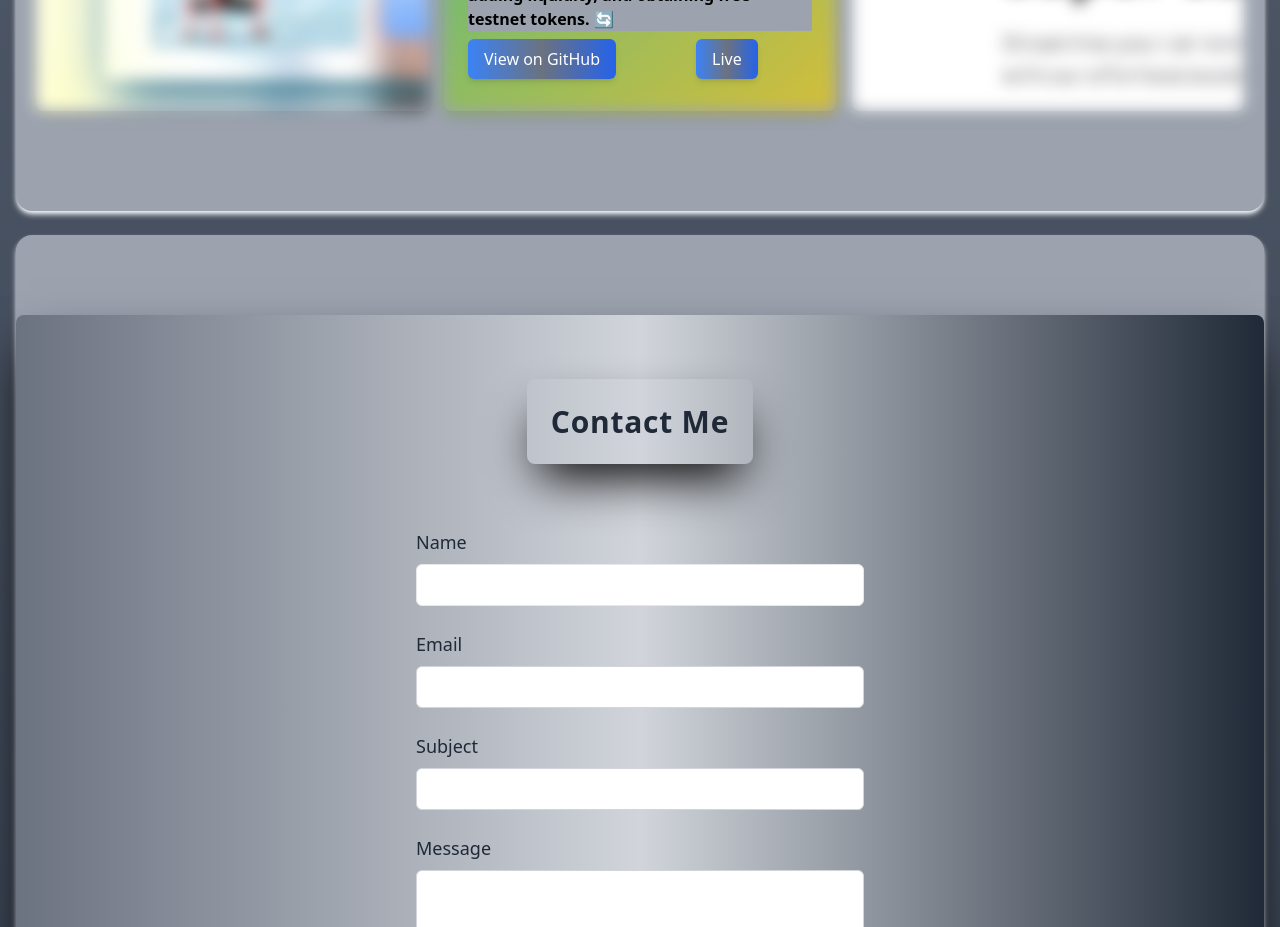
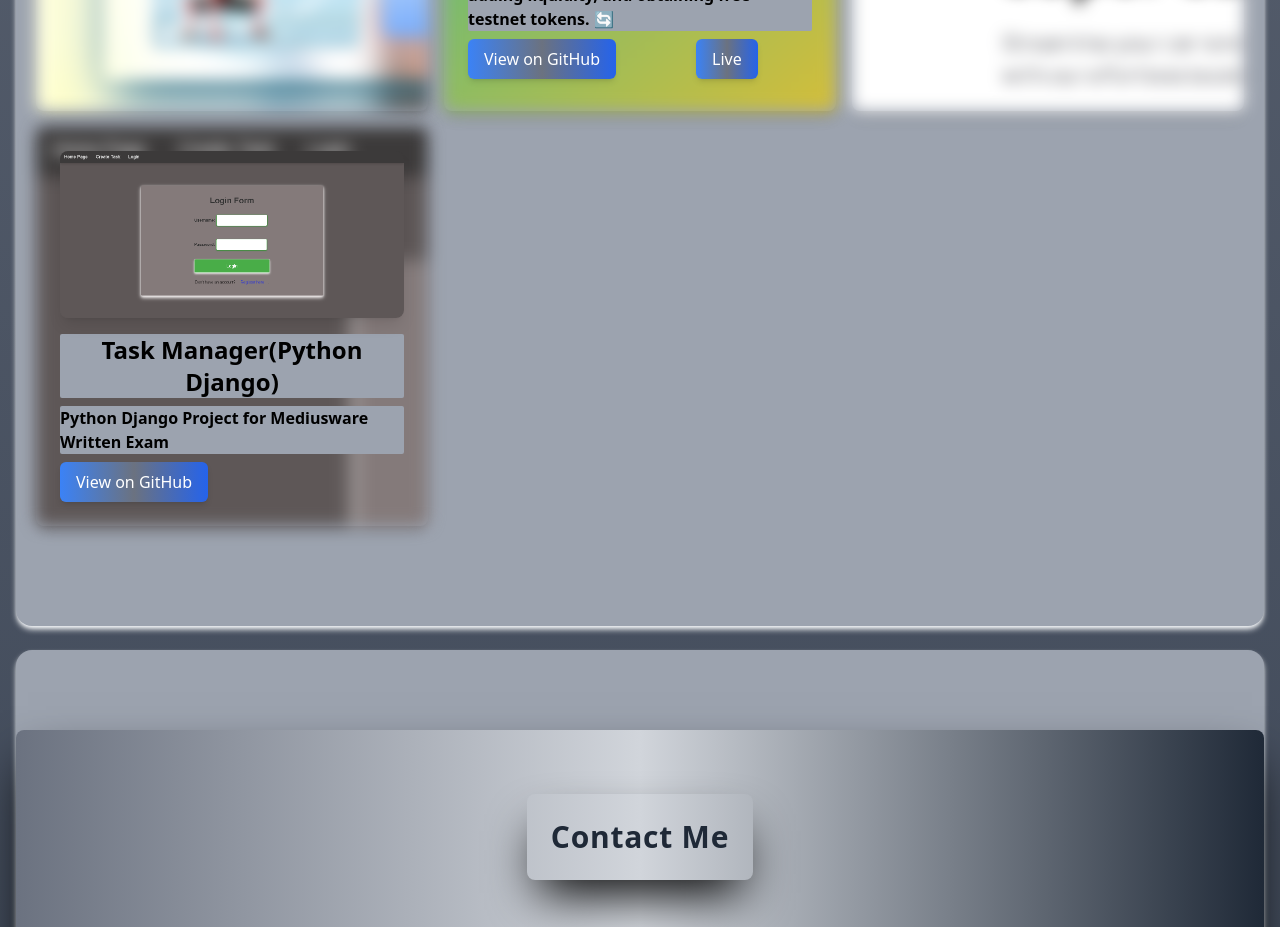
Before and after one commit to Ronnie-Ahmed/Portfolio, a React (Create React App) app: page / in a window 1280 px wide. Shown: the part 4880-5807 px from the top of the page. Built offline with nearby package versions, Linux system fonts and the light colour scheme.

Commit message:
newFiles

```diff
--- a/src/Pages/Work.js
+++ b/src/Pages/Work.js
@@ -9,6 +9,7 @@ import dao from "../assets/DaoHomepage.png";
 import Lottery from "../assets/LotteryHome.png";
 import TokenSwap from "../assets/testnet.png";
 import Car_rental from "../assets/first.png";
+import Task_manager from "../assets/Login_Page.png";
 
 export const Work = () => {
   const projects = [
@@ -83,6 +84,13 @@ export const Work = () => {
       Live: "https://car-rental-gray-five.vercel.app/",
       imageSrc: `${Car_rental}`,
     },
+    {
+      title: " Task Manager(Python Django) ",
+      description: "Python Django Project for Mediusware Written Exam",
+      githubLink: "https://github.com/Ronnie-Ahmed/Task_manager/tree/dev.0.0.1",
+      // Live: "https://car-rental-gray-five.vercel.app/",
+      imageSrc: `${Task_manager}`,
+    },
   ];
   return (
     <section
```
Also changed, not shown: src/assets/Login_Page.png (added).
